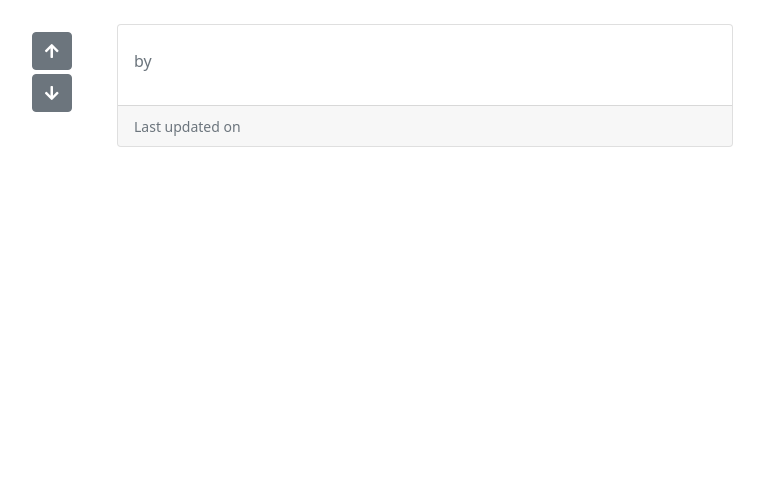
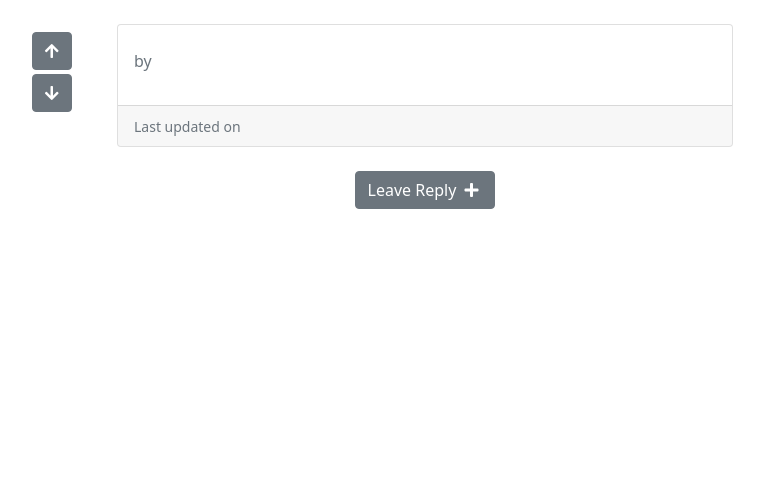
Before and after one commit to josswe26/code-buddy, a Django app: template templates/question_detail.html in a window 1280 px wide. Shown: the part 126-607 px from the top of the page, without its empty margins (215-979 px from the left). Run offline with Django 3.2, Linux system fonts and the light colour scheme; the template is opened without the code that fills it: values that come from a table or form of the project are taken from there, others are empty; the visitor is signed in with stand-in values (Sample User, id 1); some libraries are stand-ins or nearby versions.

Commit message:
Add reply form

```diff
--- a/questions/forms.py
+++ b/questions/forms.py
@@ -1,4 +1,4 @@
-from .models import Question
+from .models import Question, Reply
 from django import forms
 from django_summernote.widgets import SummernoteWidget
 
@@ -6,7 +6,17 @@ class QuestionForm(forms.ModelForm):
     """ Form for question submission """
     class Meta:
         model = Question
-        fields = ["title", "content"]
+        fields = ['title', 'content']
         widgets = {
 			'content': SummernoteWidget(),
 		}
+
+
+class ReplyForm(forms.ModelForm):
+    """ Form for reply submission """
+    class Meta:
+        model = Reply
+        fields = ['body',]
+        widgets = {
+			'body': SummernoteWidget(),
+		}
--- a/questions/views.py
+++ b/questions/views.py
@@ -3,7 +3,7 @@ from django.views import generic, View
 from django.http import HttpResponseRedirect
 from django.utils.text import slugify
 from .models import Question
-from .forms import QuestionForm
+from .forms import QuestionForm, ReplyForm
 
 
 class QuestionListView(generic.ListView):
@@ -50,6 +50,7 @@ class QuestionDetailView(View):
             'question_detail.html',
             {
                 'question': question,
-                "replies": replies,
+                'replies': replies,
+                'reply_form': ReplyForm()
             }
         )
--- a/templates/question_detail.html
+++ b/templates/question_detail.html
@@ -1,6 +1,8 @@
 {% extends "base.html" %}
 
 {% block content %}
+
+{% load crispy_forms_tags %}
 
 <div class="container-fluid pt-4">
 
@@ -29,10 +31,48 @@
 
     </div>
 
+    <!-- Render when user is authenticated -->
+    {% if user.is_authenticated %}
+    <div class="row">
+
+        <div class="col-12 pt-4 pb-3">
+
+            <p class="text-center">
+                <button class="btn btn-secondary no-border" type="button" data-bs-toggle="collapse"
+                    data-bs-target="#collapseQuestionForm" aria-expanded="false" aria-controls="collapseQuestionForm">
+                    Leave Reply <i class="fas fa-plus p-1"></i></button>
+            </p>
+
+        </div>
+
+        <div class="col-md-6 offset-md-3 pb-3 mb-4 collapse" id="collapseQuestionForm">
+
+            <div class="card card-body">
+
+                <h3 class="mb-3">Leave a Reply</h3>
+
+                <!-- Question form -->
+                <form method="post">
+                    {{ reply_form | crispy }}
+                    {% csrf_token %}
+
+                    <div class="text-center mt-3">
+                        <button type="submit" class="btn btn-secondary mb-3">Submit</button>
+                    </div>
+
+                </form>
+
+            </div>
+
+        </div>
+
+    </div>
+    {% endif %}
+
 </div>
 
 <!-- Display reply list-->
-<div class="container-fluid pt-4">
+<div class="container-fluid">
 
     {% for reply in replies %}
     <div class="row pb-3">
```
